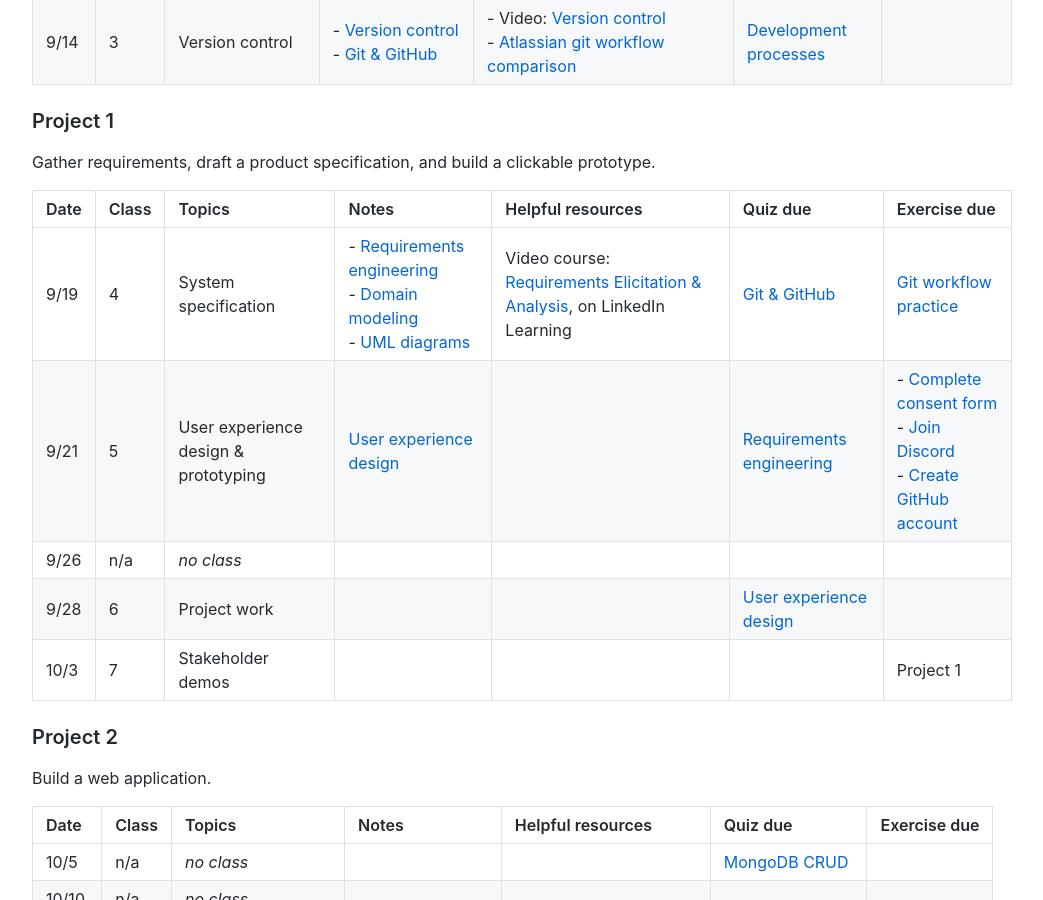
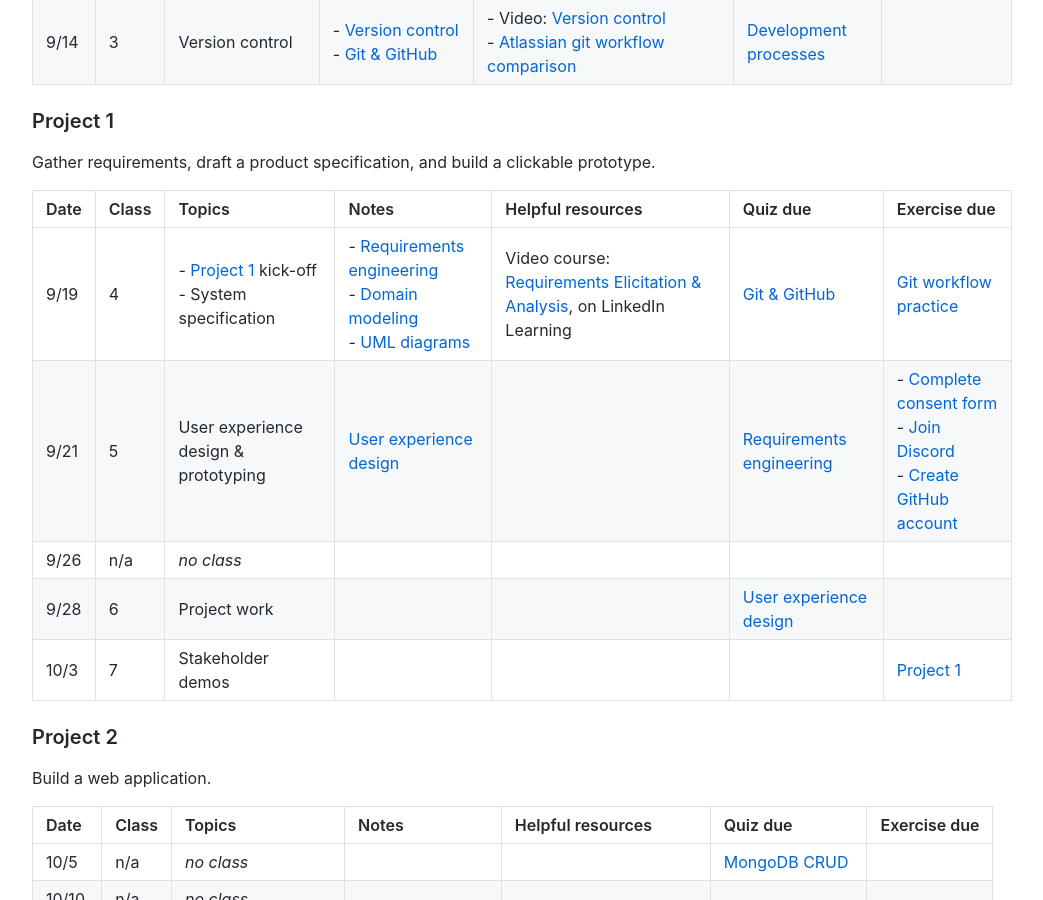
Before and after one commit to nyu-software-engineering/course-materials, a Jekyll site: the page built from content/schedule.md, in a window 1280 px wide and 900 px high, scrolled down 679 px. Shown: the whole window, without its empty margins (118-1161 px from the left). Built offline with Jekyll 4.4.1, drawn with Linux system fonts in a browser that asks for light colours; comment, search, counter and statistics services are not loaded.

Commit message:
project 1

```diff
--- a/content/schedule.md
+++ b/content/schedule.md
@@ -24,13 +24,13 @@ permalink: /
 
 Gather requirements, draft a product specification, and build a clickable prototype.
 
-| Date | Class | Topics                               | Notes                                                                                                                                                        | Helpful resources                                                                                                                                                                                                                                                                                                             | Quiz due                                                        | Exercise due                                                                                                                                                              |
-| :--- | :---- | :----------------------------------- | :----------------------------------------------------------------------------------------------------------------------------------------------------------- | :---------------------------------------------------------------------------------------------------------------------------------------------------------------------------------------------------------------------------------------------------------------------------------------------------------------------------- | :-------------------------------------------------------------- | :------------------------------------------------------------------------------------------------------------------------------------------------------------------------ |
-| 9/19 | 4     | System specification                 | - [Requirements engineering](slides/requirements-engineering/)<br />- [Domain modeling](slides/domain-modeling/)<br />- [UML diagrams](slides/uml-diagrams/) | Video course: [Requirements Elicitation & Analysis](https://www.linkedin.com/learning-login/share?account=2131553&forceAccount=false&redirect=https%3A%2F%2Fwww.linkedin.com%2Flearning%2Frequirements-elicitation-and-analysis%3Ftrk%3Dshare_ent_url%26shareId%3DfzI9YWIUQC%252BwSNbGK8yPvQ%253D%253D), on LinkedIn Learning | [Git & GitHub](https://forms.gle/EccaK31Lx1mBUyv86)             | [Git workflow practice](https://classroom.github.com/a/uds195sf)                                                                                                          |
-| 9/21 | 5     | User experience design & prototyping | [User experience design](slides/user-experience-design/)                                                                                                     |                                                                                                                                                                                                                                                                                                                               | [Requirements engineering](https://forms.gle/uYxbTBqeYCPQgmsu6) | - [Complete consent form](https://goo.gl/forms/uxxgA3D9F3kA0KAR2)<br />- [Join Discord](https://discord.gg/b2qXBzAwFw)<br />- [Create GitHub account](https://github.com) |
-| 9/26 | n/a   | _no class_                           |                                                                                                                                                              |                                                                                                                                                                                                                                                                                                                               |                                                                 |                                                                                                                                                                           |
-| 9/28 | 6     | Project work                         |                                                                                                                                                              |                                                                                                                                                                                                                                                                                                                               | [User experience design](https://forms.gle/m8kVsxzK1YaWReWx7)   |                                                                                                                                                                           |
-| 10/3 | 7     | Stakeholder demos                    |                                                                                                                                                              |                                                                                                                                                                                                                                                                                                                               |                                                                 | Project 1                                                                                                                                                                 |
+| Date | Class | Topics                                                                                      | Notes                                                                                                                                                        | Helpful resources                                                                                                                                                                                                                                                                                                             | Quiz due                                                        | Exercise due                                                                                                                                                              |
+| :--- | :---- | :------------------------------------------------------------------------------------------ | :----------------------------------------------------------------------------------------------------------------------------------------------------------- | :---------------------------------------------------------------------------------------------------------------------------------------------------------------------------------------------------------------------------------------------------------------------------------------------------------------------------- | :-------------------------------------------------------------- | :------------------------------------------------------------------------------------------------------------------------------------------------------------------------ |
+| 9/19 | 4     | - [Project 1](https://classroom.github.com/a/H-2F85GP) kick-off<br />- System specification | - [Requirements engineering](slides/requirements-engineering/)<br />- [Domain modeling](slides/domain-modeling/)<br />- [UML diagrams](slides/uml-diagrams/) | Video course: [Requirements Elicitation & Analysis](https://www.linkedin.com/learning-login/share?account=2131553&forceAccount=false&redirect=https%3A%2F%2Fwww.linkedin.com%2Flearning%2Frequirements-elicitation-and-analysis%3Ftrk%3Dshare_ent_url%26shareId%3DfzI9YWIUQC%252BwSNbGK8yPvQ%253D%253D), on LinkedIn Learning | [Git & GitHub](https://forms.gle/EccaK31Lx1mBUyv86)             | [Git workflow practice](https://classroom.github.com/a/uds195sf)                                                                                                          |
+| 9/21 | 5     | User experience design & prototyping                                                        | [User experience design](slides/user-experience-design/)                                                                                                     |                                                                                                                                                                                                                                                                                                                               | [Requirements engineering](https://forms.gle/uYxbTBqeYCPQgmsu6) | - [Complete consent form](https://goo.gl/forms/uxxgA3D9F3kA0KAR2)<br />- [Join Discord](https://discord.gg/b2qXBzAwFw)<br />- [Create GitHub account](https://github.com) |
+| 9/26 | n/a   | _no class_                                                                                  |                                                                                                                                                              |                                                                                                                                                                                                                                                                                                                               |                                                                 |                                                                                                                                                                           |
+| 9/28 | 6     | Project work                                                                                |                                                                                                                                                              |                                                                                                                                                                                                                                                                                                                               | [User experience design](https://forms.gle/m8kVsxzK1YaWReWx7)   |                                                                                                                                                                           |
+| 10/3 | 7     | Stakeholder demos                                                                           |                                                                                                                                                              |                                                                                                                                                                                                                                                                                                                               |                                                                 | [Project 1](https://classroom.github.com/a/H-2F85GP)                                                                                                                      |
 
 ### Project 2
 
```
